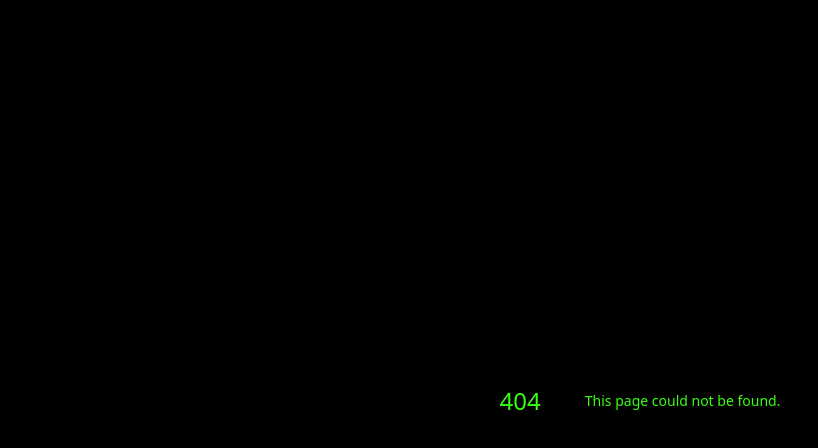
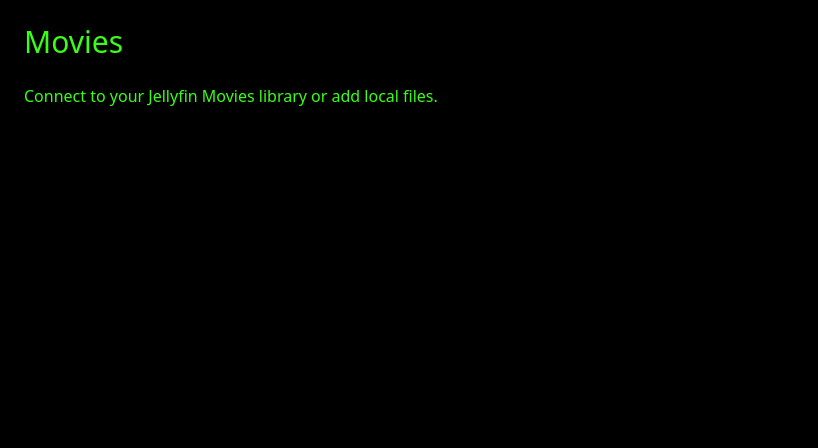
Before and after one commit to cgartco6/media-platform, a Next.js app in the folder apps/web/: page /movies in a window 1280 px wide. Before the commit this address had no page. Shown: the top 448 px of the page, without its empty margins (0-818 px from the left). Built offline with nearby package versions, Linux system fonts and the light colour scheme.

Commit message:
Create MoviesPage component for movie library

```diff
--- /dev/null
+++ b/apps/web/app/movies/page.tsx
@@ -0,0 +1,8 @@
+export default function MoviesPage() {
+  return (
+    <div className="p-6">
+      <h1 className="text-3xl mb-6 text-neon-green">Movies</h1>
+      <p>Connect to your Jellyfin Movies library or add local files.</p>
+    </div>
+  );
+}
```
